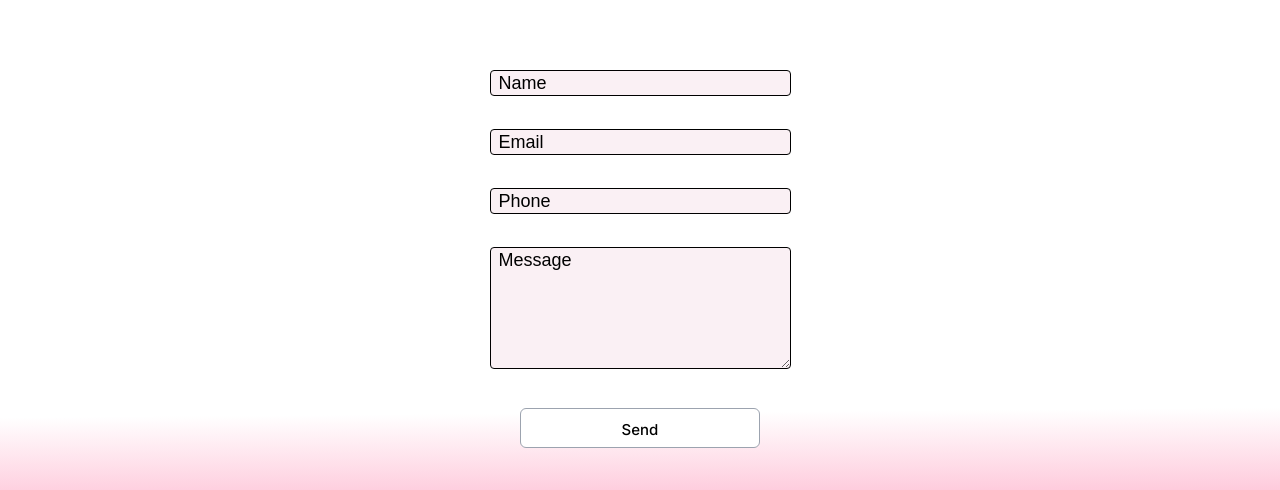
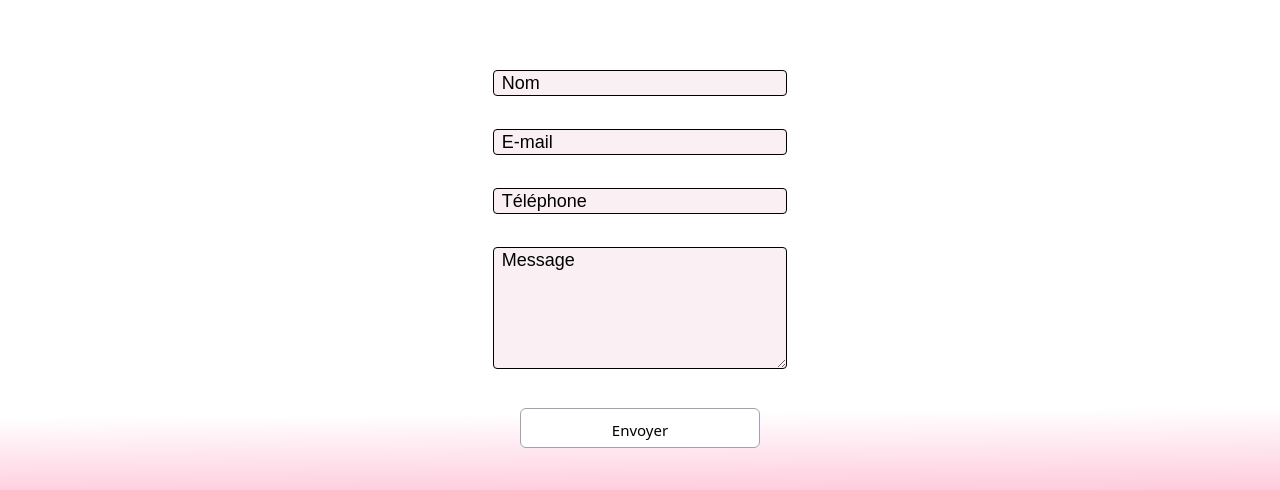
Before and after one commit to may-english-tchai/web-app, a React (Vite) app: page / in a window 1280 px wide. Shown: the part 3250-3740 px from the top of the page. Built offline with nearby package versions, Linux system fonts and the light colour scheme; no server answers.

Commit message:
#feat: #129 add id in component contact

```diff
--- a/src/assets/styles/contact.scss
+++ b/src/assets/styles/contact.scss
@@ -1,17 +1,3 @@
-@font-face {
-  font-family: "Inter";
-  src: url(../../assets/fonts/Inter-Medium.ttf);
-}
-
-$color2: #fd6c9e;
-$font-primary: Merienda;
-$font-secondary: Inter;
-
-
-.contact {
-  display: flex;
-  flex-direction: column;
-}
 
 #contact-container {
   background-image: linear-gradient(
@@ -24,7 +10,6 @@ $font-secondary: Inter;
   justify-content: center;
   text-align: center;
   align-items: center;
-  font-family: $font-primary;
   flex-direction: column;
 }
 
@@ -45,15 +30,6 @@ $font-secondary: Inter;
   .contact-form-wrapper {
     width: 100%;
   }
-
-
-  .contact-links {
-    border-radius: 10px 10px 0 0;
-  }
-
-  .contact-form-wrapper {
-    border-radius: 0 0 10px 10px;
-  }
 }
 
 @media only screen and (max-width: 400px) {
@@ -62,7 +38,6 @@ $font-secondary: Inter;
     margin: 8% 5%;
   }
 }
-
 
 .links {
   display: flex;
@@ -134,7 +109,6 @@ textarea:valid + label {
   cursor: pointer;
   user-select: none;
   transition: 0.3s;
-  font-family: $font-secondary;
 }
 
 .submit-btn:hover {
--- a/src/components/Contact.jsx
+++ b/src/components/Contact.jsx
@@ -43,17 +43,17 @@ const Contact = () => {
 					<form onSubmit={handleSubmit} method="post">
 						<div className="form-item">
 							<input id="name" type="text" name="sender" required />
-							<label htmlFor="name">Name</label>
+							<label htmlFor="name">Nom</label>
 						</div>
 
 						<div className="form-item">
 							<input id="email" type="text" name="email" required />
-							<label htmlFor="email">Email</label>
+							<label htmlFor="email">E-mail</label>
 						</div>
 
 						<div className="form-item">
 							<input id="phone" type="text" name="sender" required />
-							<label htmlFor="phone">Phone</label>
+							<label htmlFor="phone">Téléphone</label>
 						</div>
 
 						<div className="form-item">
@@ -69,7 +69,7 @@ const Contact = () => {
 
 						<div className="form-item">
 							<Button type="submit" className="submit-btn">
-								Send
+								Envoyer
 							</Button>
 						</div>
 					</form>
```
